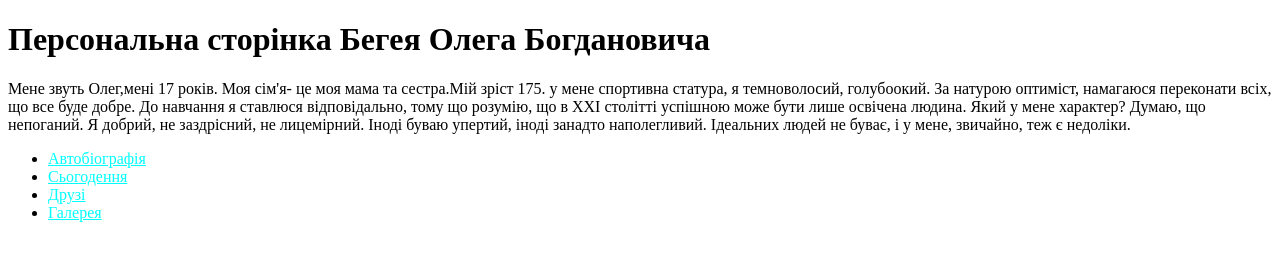
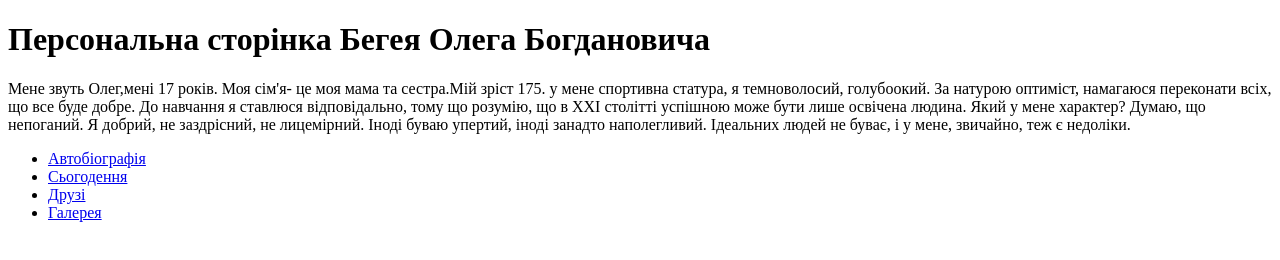
Before and after one commit to begey1/my-repo2, a plain HTML site: page practic 3/index.html in a window 1280 px wide. Drawn offline with Linux system fonts and the light colour scheme.

Commit message:
index.html

```diff
--- a/practic 3/index.html
+++ b/practic 3/index.html
@@ -6,10 +6,10 @@
 
 <style type="text/css">
 
- a{
+ a .biography.html{
   color:aqua;
  }
- a:visited {
+ a:visited .biography.html{
  color: #af06af;
  }
 
```
